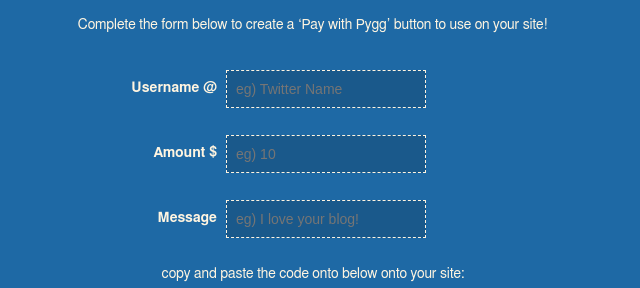
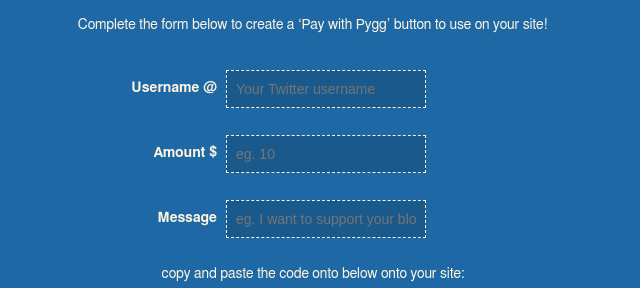
Before and after one commit to mikedijkstra/Pay-with-Pygg-Button-Creator, a plain HTML site: page index.html in a window 1280 px wide. Shown: the part 182-470 px from the top of the page, 327-967 px from the left. Drawn offline with nearby package versions, Linux system fonts and the light colour scheme.

Commit message:
Update placeholders

```diff
--- a/index.html
+++ b/index.html
@@ -10,12 +10,12 @@
 	<!-- Always force latest IE rendering engine (even in intranet) & Chrome Frame -->
 	<meta http-equiv="X-UA-Compatible" content="IE=edge,chrome=1">
 	<title>Pay with Pygg Button Creator</title>
-	<meta name="title" content="Counter - Count Words - Count Characters - Count Letters">
-	<meta name="description" content="Counter is an easy way to count the letters and count the words in your text. The optimal line length for readability is 60 - 75 characters or approximately 12 words.">
+	<meta name="title" content="Pay with Pygg Button Creator">
+	<meta name="description" content="Create a pay with pygg button for your site!">
 	<meta name="google-site-verification" content="">
 	<meta name="author" content="Michael Dijkstra">
-	<meta name="DC.title" content="char counter.">
-	<meta name="DC.subject" content="A simple javascript counter to set an optimal line length during document development.">
+	<meta name="DC.title" content="Pay with Pygg Button Creator.">
+	<meta name="DC.subject" content="Create a pay with pygg button for your site!">
 	<meta name="DC.creator" content="Michael Dijkstra">
 	<style>
 	  /*
@@ -260,13 +260,13 @@
 	<article>
 		<section class="form">
 			<p>
-				<label for="username_field">Username @</label> <input type="text" id="username_field" placeholder="eg) Twitter Name" />
+				<label for="username_field">Username @</label> <input type="text" id="username_field" placeholder="Your Twitter username" />
 			</p>
 			<p>
-				<label for="amount_field">Amount $</label> <input type="text" id="amount_field" placeholder="eg) 10" />
+				<label for="amount_field">Amount $</label> <input type="text" id="amount_field" placeholder="eg. 10" />
 			</p>
 			<p>
-				<label for="message_field">Message</label> <input type="text" id="message_field" placeholder="eg) I love your blog!" />
+				<label for="message_field">Message</label> <input type="text" id="message_field" placeholder="eg. I want to support your blog!" />
 			</p>
 			<p>
 			  copy and paste the code onto below onto your site:
```
